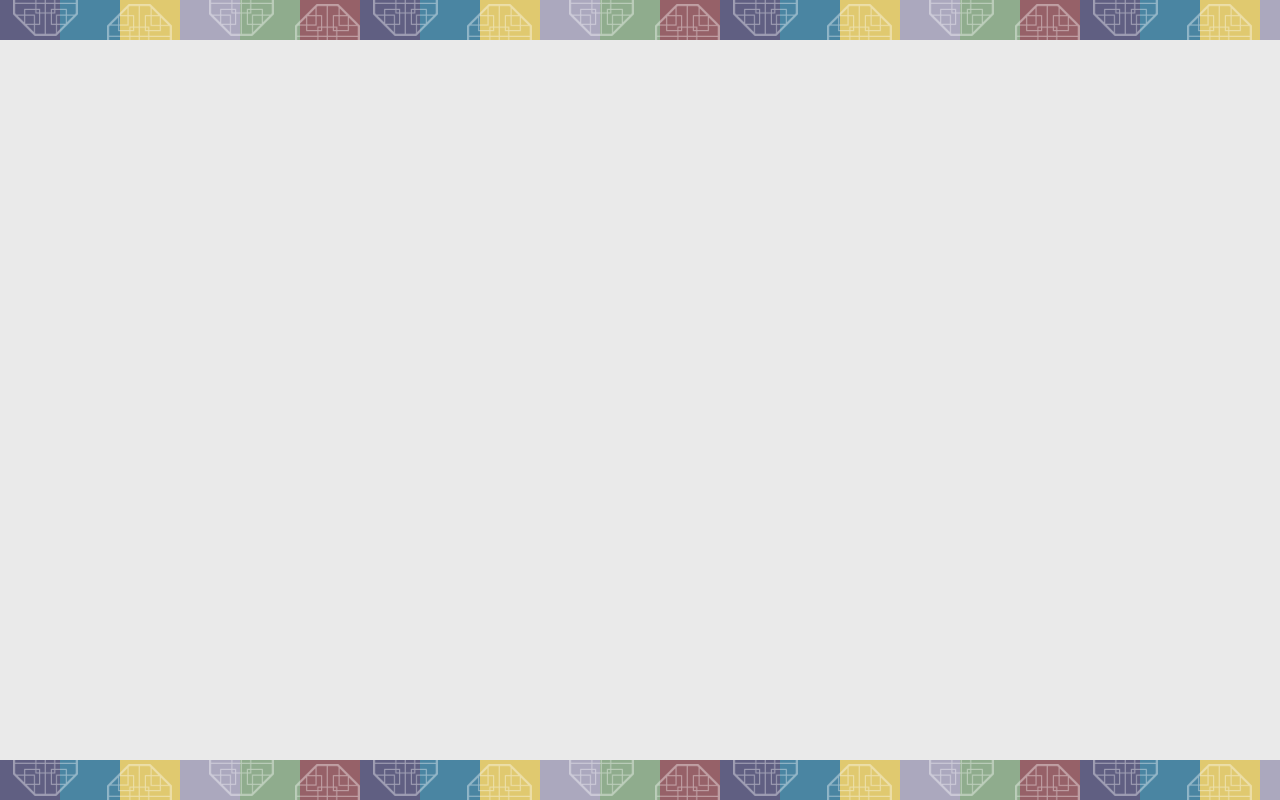
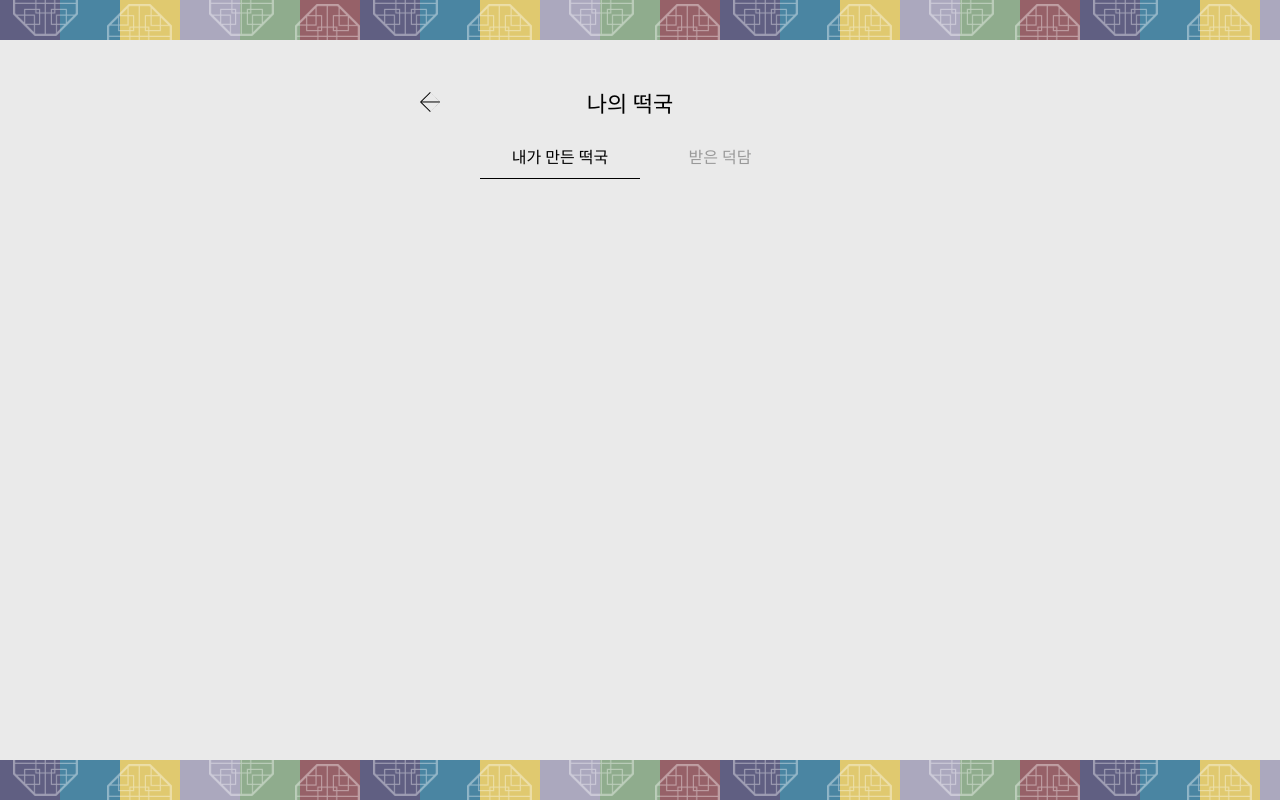
Before and after one commit to jangsumi/Making-Tteokguk-FE, a React (Vite) app: page /myinfo in a window 1280 px wide. Before the commit this address had no page. Built offline with nearby package versions, Linux system fonts and the light colour scheme; a web font is replaced by a local one.

Commit message:
feat: '나의 떡국' 페이지 네비게이션 바 구현
- 나의 떡국 페이지의 라우팅 경로 설정
- useState를 이용하여 네비게이션 바 구현

```diff
--- a/src/App.jsx
+++ b/src/App.jsx
@@ -1,6 +1,7 @@
 import React from "react";
 import { BrowserRouter, Route, Routes } from "react-router-dom";
 import Main from "./pages/Main/Main";
+import MyInfo from "./pages/MyInfo/MyInfo";
 import * as styled from "./styles";
 
 const App = () => {
@@ -21,6 +22,7 @@ const App = () => {
         <BrowserRouter>
           <Routes>
             <Route path="/" element={<Main />} />
+            <Route path="/myinfo" element={<MyInfo />} />
           </Routes>
         </BrowserRouter>
       </div>
--- /dev/null
+++ b/src/pages/MyInfo/MyInfo.jsx
@@ -0,0 +1,33 @@
+import React, { useState } from "react";
+import TopBar from "../../components/TopBar/TopBar";
+import * as styled from "./styles";
+
+const MyInfo = () => {
+  const [currPage, setCurrPage] = useState(0);
+
+  return (
+    <styled.FlexBox direction="column">
+      <TopBar titleName={"나의 떡국"} />
+      <styled.FlexBox>
+        <styled.NaviItem
+          onClick={() => {
+            setCurrPage(0);
+          }}
+          isCurr={currPage === 0 ? true : false}
+        >
+          내가 만든 떡국
+        </styled.NaviItem>
+        <styled.NaviItem
+          onClick={() => {
+            setCurrPage(1);
+          }}
+          isCurr={currPage === 1 ? true : false}
+        >
+          받은 덕담
+        </styled.NaviItem>
+      </styled.FlexBox>
+    </styled.FlexBox>
+  );
+};
+
+export default MyInfo;
--- /dev/null
+++ b/src/pages/MyInfo/styles.jsx
@@ -0,0 +1,15 @@
+import styled from "styled-components";
+
+export const NaviItem = styled.div`
+  width: 160px;
+  padding: 20px 0px 10px 0px;
+  color: ${(props) => !(props.isCurr) && "#999999"};
+  border-bottom: ${(props) => props.isCurr && "1px solid #000000"};
+  text-align: center;
+`;
+
+export const FlexBox = styled.div`
+  display: flex;
+  flex-direction: ${(props) => props.direction || "row"};
+  justify-content: center;
+`;
```
